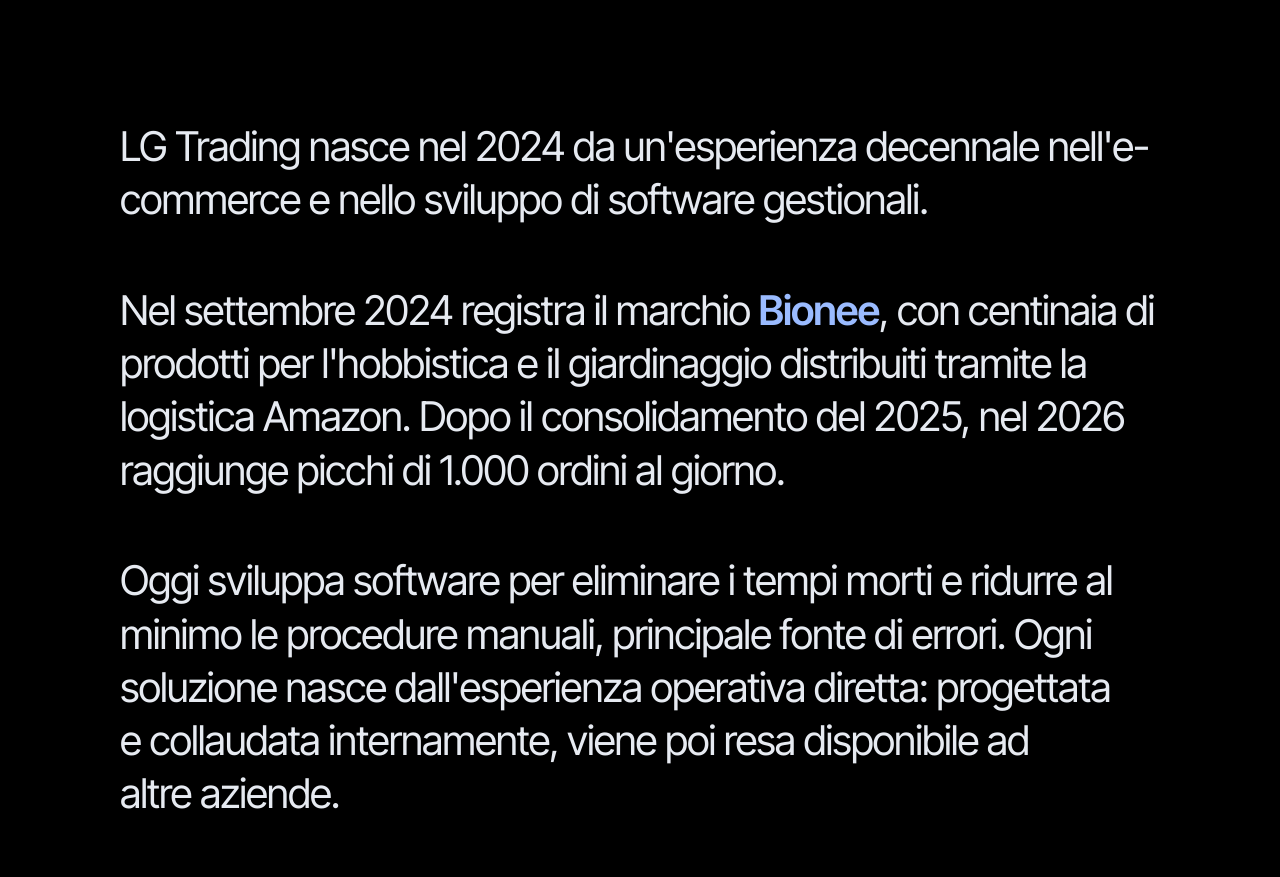
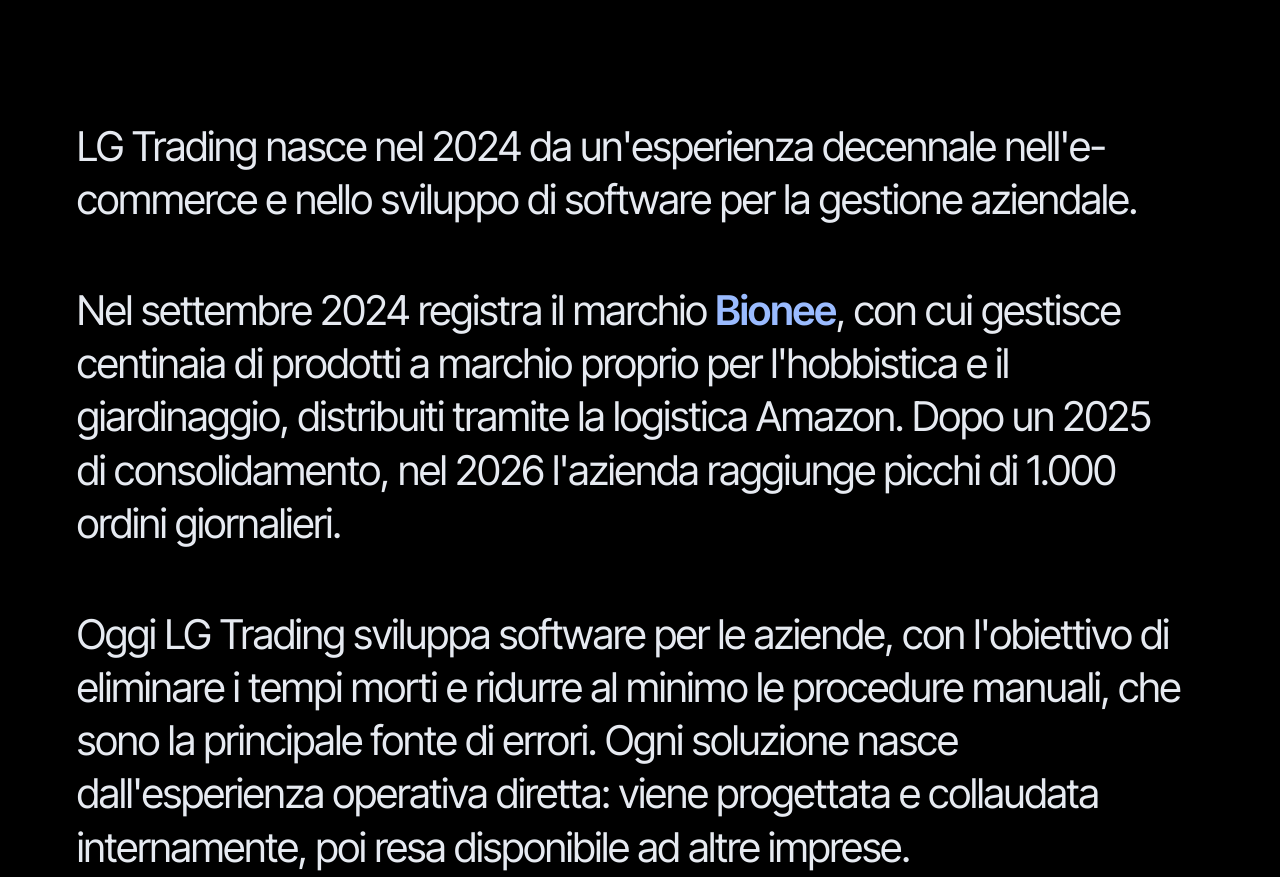
Before and after one commit to generalcopper/lglanding, a plain HTML site: page public/index.html in a window 1280 px wide. Shown: the part 1560-2437 px from the top of the page. Drawn offline with Linux system fonts and the light colour scheme.

Commit message:
Revert "Widen company story margins and tighten copy"
This reverts commit 906eb1d1f6d67696696c676f4a7a73403a4b069a.

```diff
--- a/public/index.html
+++ b/public/index.html
@@ -468,10 +468,10 @@
 
 /* ============ COMPANY STORY ============ */
 .company-story{
-  padding:clamp(72px,7.5vw,112px) clamp(28px,8vw,128px) clamp(64px,6vw,96px);
+  padding:clamp(72px,7.5vw,112px) clamp(22px,6vw,96px) clamp(64px,6vw,96px);
   background:var(--bg);
 }
-.company-story-copy{max-width:1040px;margin:0 auto}
+.company-story-copy{max-width:1180px;margin:0 auto}
 .company-story-copy p{
   font-family:'Inter Tight','Inter',sans-serif;
   font-size:clamp(1.75rem,3.2vw,3.25rem);font-weight:400;
@@ -677,9 +677,9 @@
 <section class="company-story" id="azienda" aria-labelledby="company-story-title" data-scroll-reveal-group>
   <h2 class="sr-only" id="company-story-title">LG Trading</h2>
   <div class="company-story-copy">
-    <p data-scroll-reveal>LG Trading nasce nel 2024 da un'esperienza decennale nell'e-commerce e nello sviluppo di software gestionali.</p>
-    <p data-scroll-reveal>Nel settembre 2024 registra il marchio <strong>Bionee</strong>, con centinaia di prodotti per l'hobbistica e il giardinaggio distribuiti tramite la logistica Amazon. Dopo il consolidamento del 2025, nel 2026 raggiunge picchi di 1.000 ordini al giorno.</p>
-    <p data-scroll-reveal>Oggi sviluppa software per eliminare i tempi morti e ridurre al minimo le procedure manuali, principale fonte di errori. Ogni soluzione nasce dall'esperienza operativa diretta: progettata e collaudata internamente, viene poi resa disponibile ad altre aziende.</p>
+    <p data-scroll-reveal>LG Trading nasce nel 2024 da un'esperienza decennale nell'e-commerce e nello sviluppo di software per la gestione aziendale.</p>
+    <p data-scroll-reveal>Nel settembre 2024 registra il marchio <strong>Bionee</strong>, con cui gestisce centinaia di prodotti a marchio proprio per l'hobbistica e il giardinaggio, distribuiti tramite la logistica Amazon. Dopo un 2025 di consolidamento, nel 2026 l'azienda raggiunge picchi di 1.000 ordini giornalieri.</p>
+    <p data-scroll-reveal>Oggi LG Trading sviluppa software per le aziende, con l'obiettivo di eliminare i tempi morti e ridurre al minimo le procedure manuali, che sono la principale fonte di errori. Ogni soluzione nasce dall'esperienza operativa diretta: viene progettata e collaudata internamente, poi resa disponibile ad altre imprese.</p>
   </div>
 </section>
 
```
